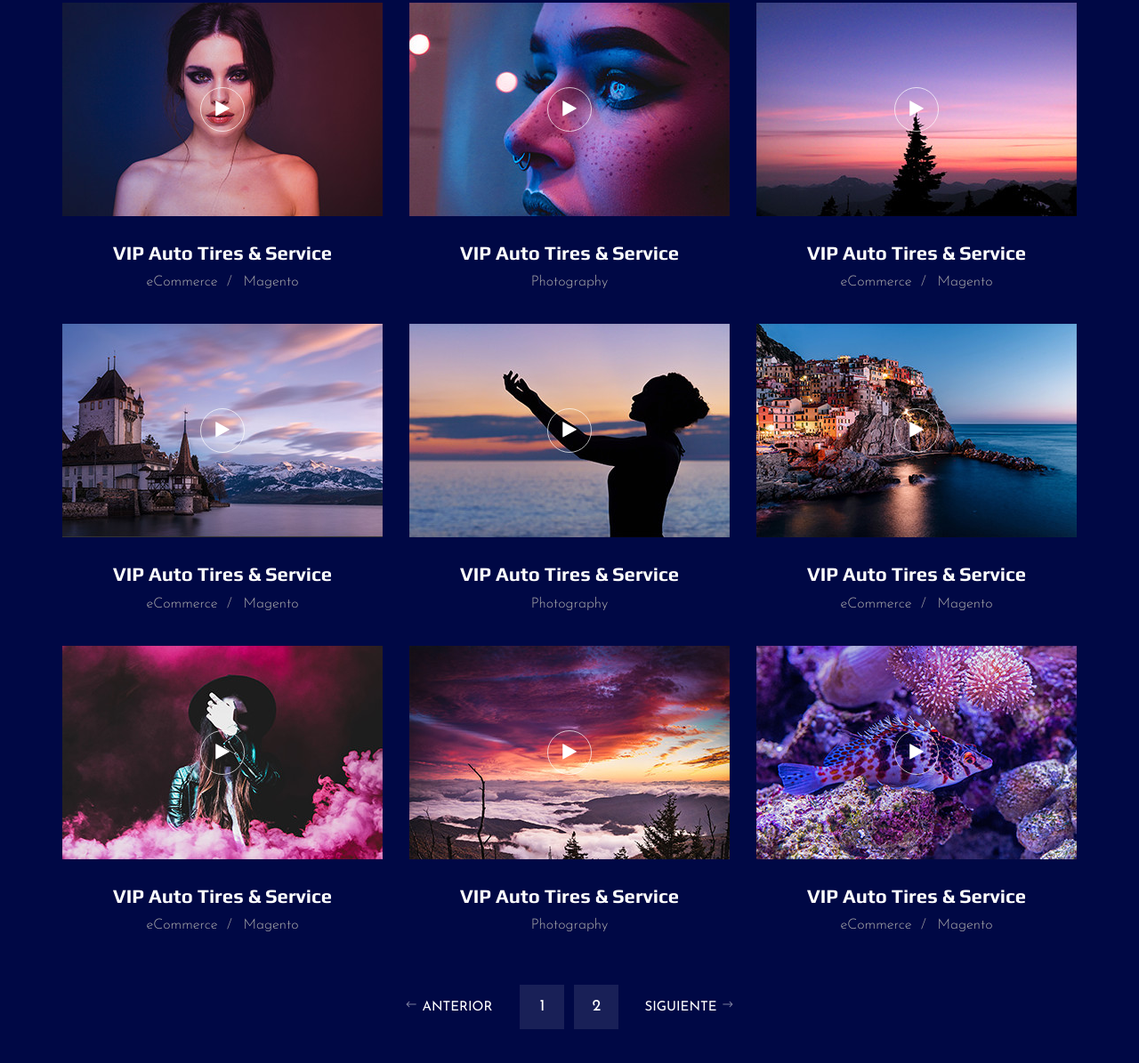
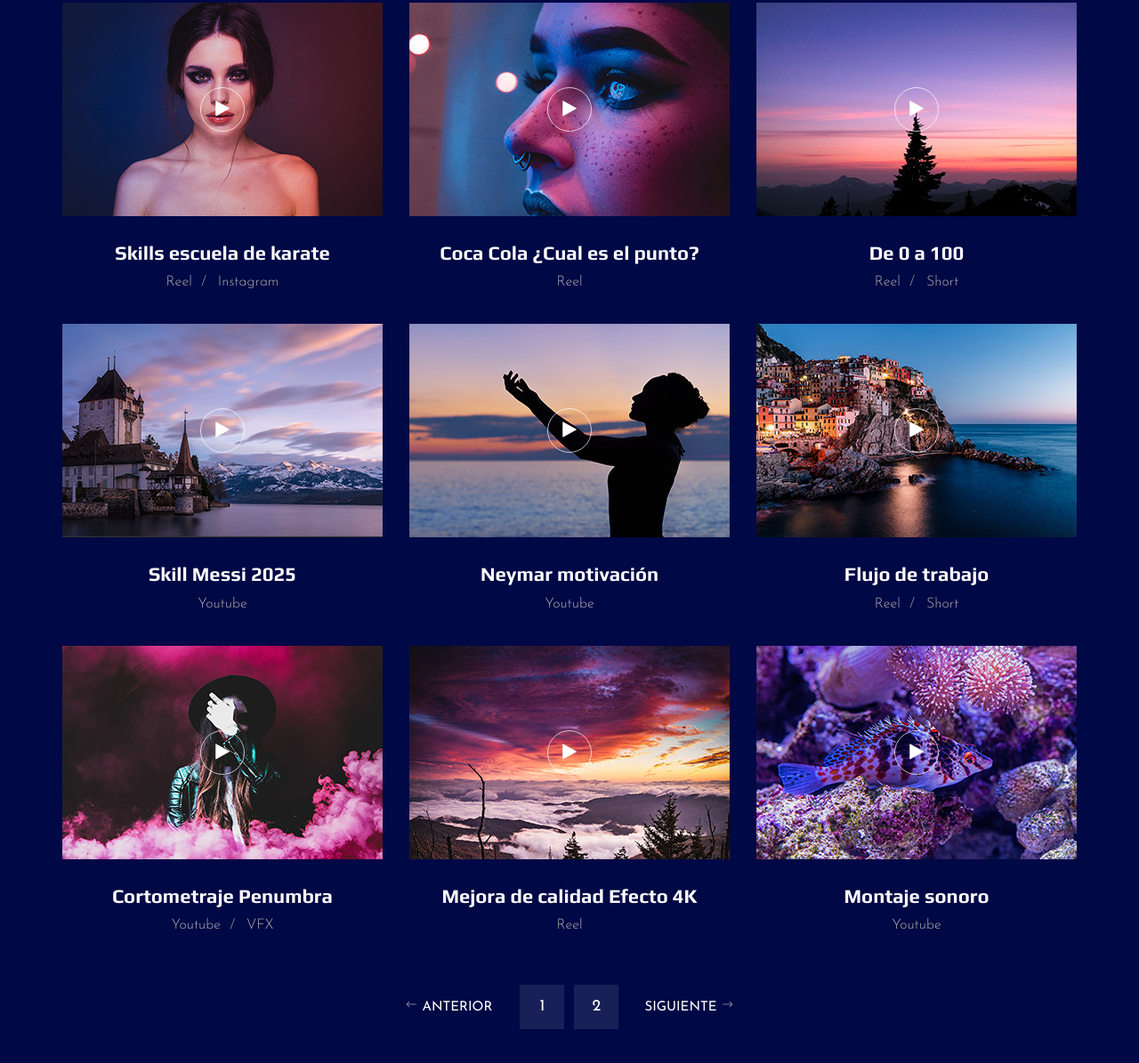
Before and after one commit to JCstudiosDesing/Video, a plain HTML site: page portfolio.html in a window 1280 px wide. Shown: the part 551-1746 px from the top of the page at 89% size. Drawn offline with Linux system fonts and the light colour scheme.

Commit message:
Update portfolio.html

```diff
--- a/portfolio.html
+++ b/portfolio.html
@@ -106,10 +106,10 @@
                                     class="fa fa-play"></i></a>
                         </div>
                         <div class="portfolio__item__text">
-                            <h4>VIP Auto Tires & Service</h4>
+                            <h4>Skills escuela de karate</h4>
                             <ul>
-                                <li>eCommerce</li>
-                                <li>Magento</li>
+                                <li>Reel</li>
+                                <li>Instagram</li>
                             </ul>
                         </div>
                     </div>
@@ -121,8 +121,8 @@
                                     class="fa fa-play"></i></a>
                         </div>
                         <div class="portfolio__item__text">
-                            <h4>VIP Auto Tires & Service</h4>
-                            <span>Photography</span>
+                            <h4>Coca Cola ¿Cual es el punto?</h4>
+                            <span>Reel</span>
                         </div>
                     </div>
                 </div>
@@ -133,10 +133,10 @@
                                     class="fa fa-play"></i></a>
                         </div>
                         <div class="portfolio__item__text">
-                            <h4>VIP Auto Tires & Service</h4>
+                            <h4>De 0 a 100</h4>
                             <ul>
-                                <li>eCommerce</li>
-                                <li>Magento</li>
+                                <li>Reel</li>
+                                <li>Short</li>
                             </ul>
                         </div>
                     </div>
@@ -148,10 +148,9 @@
                                     class="fa fa-play"></i></a>
                         </div>
                         <div class="portfolio__item__text">
-                            <h4>VIP Auto Tires & Service</h4>
+                            <h4>Skill Messi 2025</h4>
                             <ul>
-                                <li>eCommerce</li>
-                                <li>Magento</li>
+                                <li>Youtube</li>
                             </ul>
                         </div>
                     </div>
@@ -163,8 +162,8 @@
                                     class="fa fa-play"></i></a>
                         </div>
                         <div class="portfolio__item__text">
-                            <h4>VIP Auto Tires & Service</h4>
-                            <span>Photography</span>
+                            <h4>Neymar motivación</h4>
+                            <span>Youtube</span>
                         </div>
                     </div>
                 </div>
@@ -175,10 +174,10 @@
                                     class="fa fa-play"></i></a>
                         </div>
                         <div class="portfolio__item__text">
-                            <h4>VIP Auto Tires & Service</h4>
+                            <h4>Flujo de trabajo</h4>
                             <ul>
-                                <li>eCommerce</li>
-                                <li>Magento</li>
+                                <li>Reel</li>
+                                <li>Short</li>
                             </ul>
                         </div>
                     </div>
@@ -190,10 +189,10 @@
                                     class="fa fa-play"></i></a>
                         </div>
                         <div class="portfolio__item__text">
-                            <h4>VIP Auto Tires & Service</h4>
+                            <h4>Cortometraje Penumbra</h4>
                             <ul>
-                                <li>eCommerce</li>
-                                <li>Magento</li>
+                                <li>Youtube</li>
+                                <li>VFX</li>
                             </ul>
                         </div>
                     </div>
@@ -205,8 +204,8 @@
                                     class="fa fa-play"></i></a>
                         </div>
                         <div class="portfolio__item__text">
-                            <h4>VIP Auto Tires & Service</h4>
-                            <span>Photography</span>
+                            <h4>Mejora de calidad Efecto 4K</h4>
+                            <span>Reel</span>
                         </div>
                     </div>
                 </div>
@@ -217,10 +216,9 @@
                                     class="fa fa-play"></i></a>
                         </div>
                         <div class="portfolio__item__text">
-                            <h4>VIP Auto Tires & Service</h4>
+                            <h4>Montaje sonoro</h4>
                             <ul>
-                                <li>eCommerce</li>
-                                <li>Magento</li>
+                                <li>Youtube</li>
                             </ul>
                         </div>
                     </div>
```
